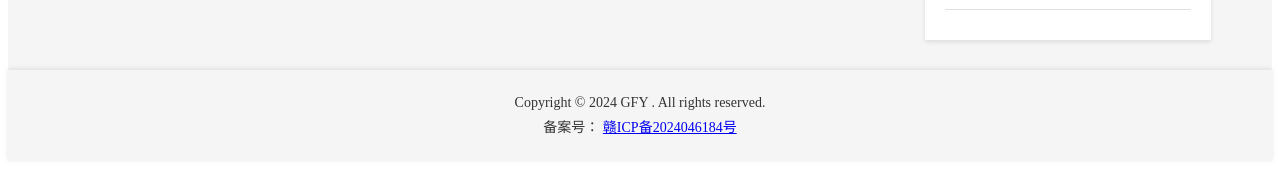
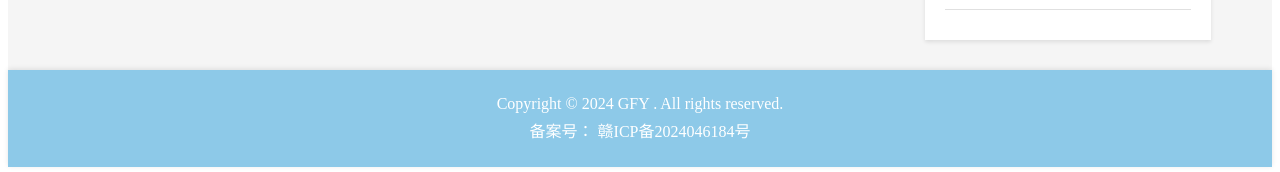
Before and after one commit to patient-fyd/MyWebsite, a Vue app in the folder blog-frontend/: page / in a window 1280 px wide. Shown: the part 1248-1420 px from the top of the page. Built offline with nearby package versions, Linux system fonts and the light colour scheme; no server answers.

Commit message:
美化页脚

```diff
--- a/blog-frontend/src/components/common/Footer.vue
+++ b/blog-frontend/src/components/common/Footer.vue
@@ -25,11 +25,11 @@
 
 <style scoped>
 .footer {
-  background-color: #f5f5f5; /* 背景颜色 */
-  color: #333; /* 文字颜色 */
+  background-color: #8dc9e8; /* 背景颜色 */
+  color: #ffffff; /* 文字颜色 */
   padding: 20px;
   text-align: center; /* 文本居中 */
-  font-size: 14px;
+  font-size: 16px;
   position: relative;
   bottom: 0;
   box-shadow: 0 -1px 5px rgba(0, 0, 0, 0.1);
@@ -39,6 +39,16 @@
   margin: 5px 0;
 }
 
+a {
+  color: #ffffff;
+  text-decoration: none;
+  transition: color 0.3s ease;
+
+  &:hover {
+    color: #47abef;
+  }
+}
+
 @media (max-width: 768px) {
   .footer {
     padding: 15px;
```
